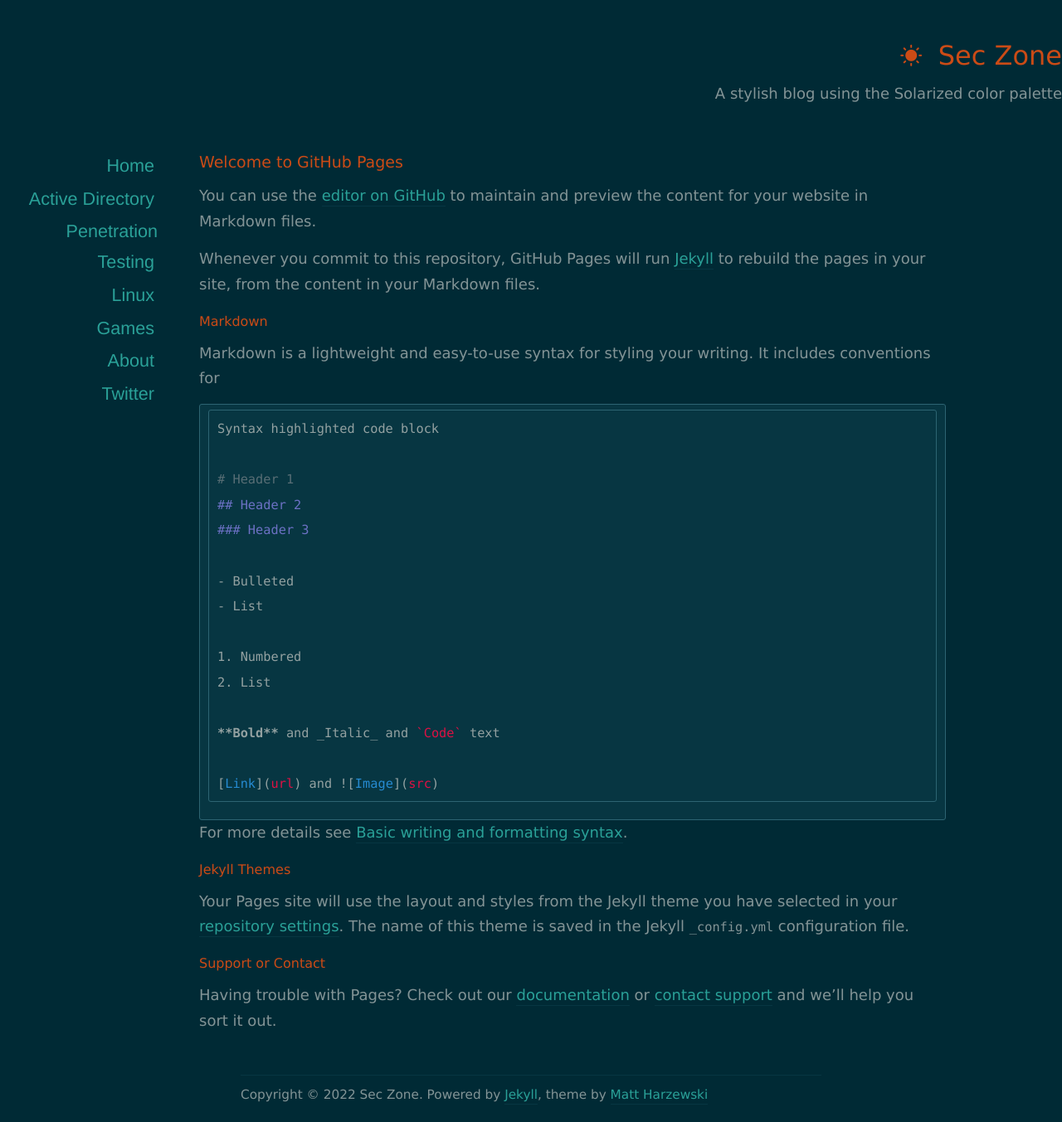
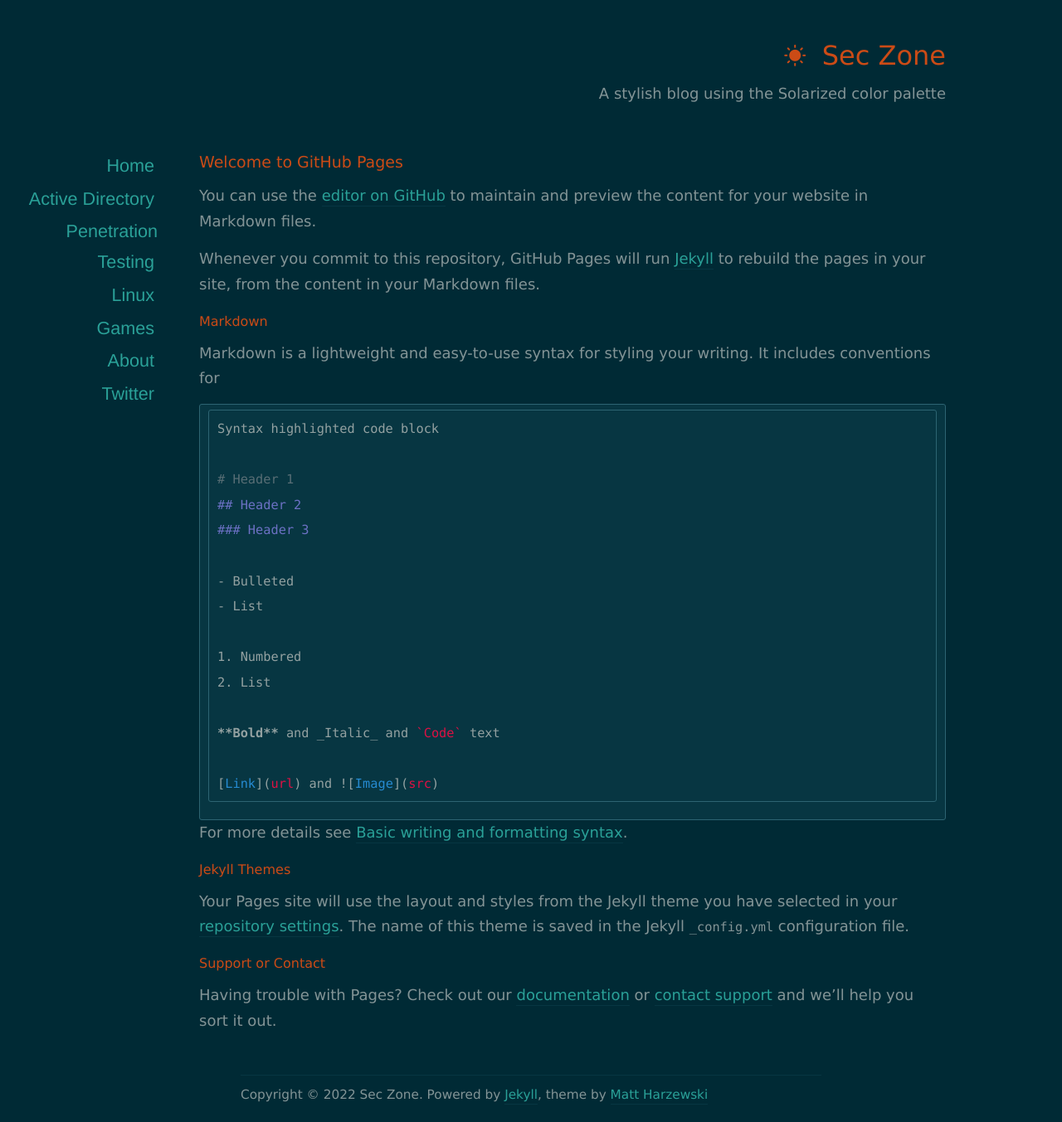
Before and after one commit to SecZone1/seczone1.github.io, a Jekyll site: the page built from index.md, in a window 1280 px wide. Shown: the whole page at 83% size. Built offline with Jekyll 4.4.1, drawn with Linux system fonts in a browser that asks for light colours; nearby versions of some CDN libraries; our own code applies the rules of GitHub Pages for plain Markdown files; the list of posts is cut into pages by our own code.

Commit message:
Update style.css

```diff
--- a/assets/css/style.css
+++ b/assets/css/style.css
@@ -115,7 +115,7 @@ h3 {
 }
 
 #header {
-
+        width: 1000px;
 	text-align: right;
 	top: 0;
 	left: -240px;
```
